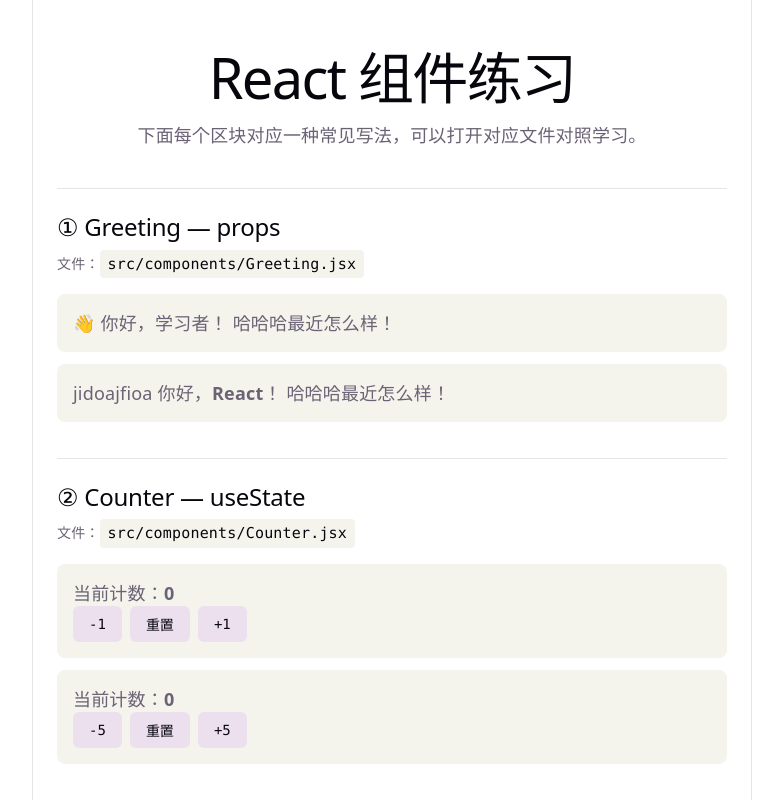
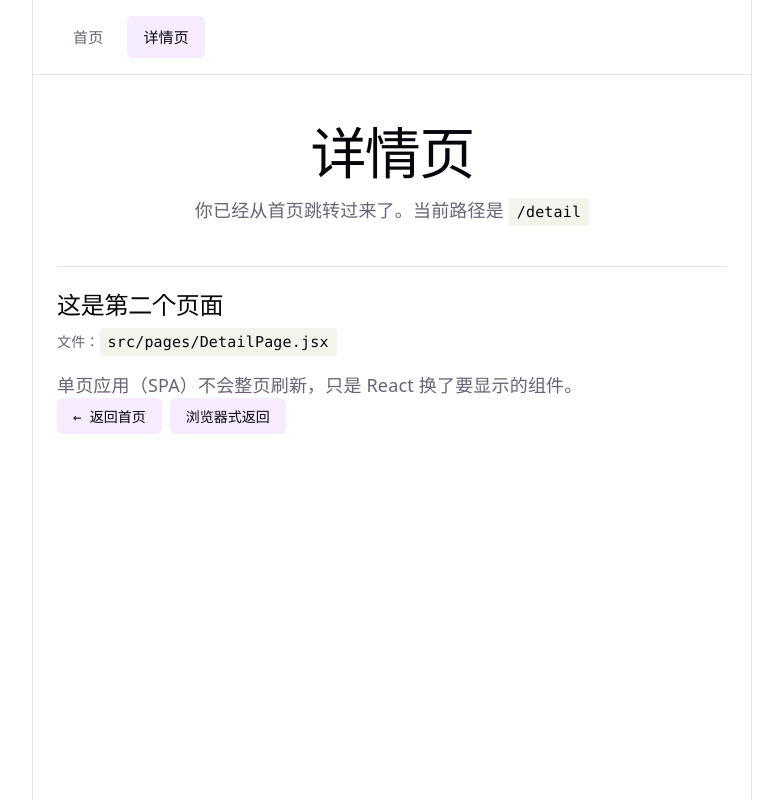
Before and after one commit to guoliangchen200171/reactpractice, a React (Vite) app: page /detail in a window 1280 px wide. Shown: the top 800 px of the page, without its empty margins (248-1031 px from the left). Built offline with nearby package versions, Linux system fonts and the light colour scheme.

Commit message:
页面跳转练习

```diff
--- a/src/App.css
+++ b/src/App.css
@@ -1,3 +1,46 @@
+.app-nav {
+  display: flex;
+  gap: 8px;
+  padding: 16px 24px;
+  border-bottom: 1px solid var(--border);
+}
+
+.app-nav a {
+  padding: 8px 16px;
+  border-radius: 6px;
+  text-decoration: none;
+  color: var(--text);
+  font-size: 15px;
+  transition: background 0.2s, color 0.2s;
+}
+
+.app-nav a:hover {
+  background: var(--code-bg);
+  color: var(--text-h);
+}
+
+.app-nav a.active {
+  background: var(--accent-bg);
+  color: var(--text-h);
+  font-weight: 500;
+}
+
+.route-demo button {
+  font-family: var(--mono);
+  font-size: 14px;
+  padding: 8px 18px;
+  border-radius: 6px;
+  border: 2px solid transparent;
+  color: var(--text-h);
+  background: var(--accent-bg);
+  cursor: pointer;
+  transition: border-color 0.2s;
+}
+
+.route-demo button:hover {
+  border-color: var(--accent-border);
+}
+
 .learn-page {
   padding: 32px 24px 48px;
   text-align: left;
--- a/src/App.jsx
+++ b/src/App.jsx
@@ -1,53 +1,30 @@
-import Greeting from './components/Greeting'
-import Counter from './components/Counter'
-import UserCard from './components/UserCard'
-import TodoList from './components/TodoList'
+import { BrowserRouter, Routes, Route, NavLink } from 'react-router-dom'
+import HomePage from './pages/HomePage'
+import DetailPage from './pages/DetailPage'
 import './App.css'
-
-const users = [
-  { name: '小明', role: '前端初学者', avatar: '🧑‍💻' },
-  { name: '小红', role: 'React 爱好者', avatar: '🎨' },
-    { name: '111', role: 'Re213213', avatar: 'dafadf' },
-]
 
 function App() {
   return (
-    <main className="learn-page">
-      <header className="learn-header">
-        <h1>React 组件练习</h1>
-        <p>下面每个区块对应一种常见写法，可以打开对应文件对照学习。</p>
-      </header>
+    <BrowserRouter>
+      <nav className="app-nav">
+        {/* Link：像 <a>，但不会刷新整页，只切换路由 */}
+        <NavLink to="/" end className={({ isActive }) => (isActive ? 'active' : '')}>
+          首页
+        </NavLink>
+        <NavLink
+          to="/detail"
+          className={({ isActive }) => (isActive ? 'active' : '')}
+        >
+          详情页
+        </NavLink>
+      </nav>
 
-      <section className="learn-section">
-        <h2>① Greeting — props</h2>
-        <p className="hint">文件：<code>src/components/Greeting.jsx</code></p>
-        <Greeting name="学习者" />
-        <Greeting name="React" emoji="jidoajfioa" />
-      </section>
-
-      <section className="learn-section">
-        <h2>② Counter — useState</h2>
-        <p className="hint">文件：<code>src/components/Counter.jsx</code></p>
-        <Counter />
-        <Counter step={5} />
-      </section>
-
-      <section className="learn-section">
-        <h2>③ UserCard — 传对象</h2>
-        <p className="hint">文件：<code>src/components/UserCard.jsx</code></p>
-        <div className="user-grid">
-          {users.map((user) => (
-            <UserCard key={user.name} user={user} />
-          ))}
-        </div>
-      </section>
-
-      <section className="learn-section">
-        <h2>④ TodoList — 列表 + 状态</h2>
-        <p className="hint">文件：<code>src/components/TodoList.jsx</code></p>
-        <TodoList />
-      </section>
-    </main>
+      {/* Routes：根据 URL 显示对应页面组件 */}
+      <Routes>
+        <Route path="/" element={<HomePage />} />
+        <Route path="/detail" element={<DetailPage />} />
+      </Routes>
+    </BrowserRouter>
   )
 }
 
--- /dev/null
+++ b/src/pages/DetailPage.jsx
@@ -0,0 +1,33 @@
+import { useNavigate } from 'react-router-dom'
+
+function DetailPage() {
+  const navigate = useNavigate()
+
+  return (
+    <main className="learn-page">
+      <header className="learn-header">
+        <h1>详情页</h1>
+        <p>你已经从首页跳转过来了。当前路径是 <code>/detail</code></p>
+      </header>
+
+      <section className="learn-section route-demo">
+        <h2>这是第二个页面</h2>
+        <p className="hint">
+          文件：<code>src/pages/DetailPage.jsx</code>
+        </p>
+        <p>单页应用（SPA）不会整页刷新，只是 React 换了要显示的组件。</p>
+
+        <div className="learn-actions">
+          <button type="button" onClick={() => navigate('/')}>
+            ← 返回首页
+          </button>
+          <button type="button" onClick={() => navigate(-1)}>
+            浏览器式返回
+          </button>
+        </div>
+      </section>
+    </main>
+  )
+}
+
+export default DetailPage
--- /dev/null
+++ b/src/pages/HomePage.jsx
@@ -0,0 +1,68 @@
+import { useNavigate } from 'react-router-dom'
+import Greeting from '../components/Greeting'
+import Counter from '../components/Counter'
+import UserCard from '../components/UserCard'
+import TodoList from '../components/TodoList'
+
+const users = [
+  { name: '小明', role: '前端初学者', avatar: '🧑‍💻' },
+  { name: '小红', role: 'React 爱好者', avatar: '🎨' },
+  { name: '111', role: 'Re213213', avatar: 'dafadf' },
+]
+
+function HomePage() {
+  // useNavigate：在事件里（比如点击按钮）编程式跳转
+  const navigate = useNavigate()
+
+  return (
+    <main className="learn-page">
+      <header className="learn-header">
+        <h1>React 组件练习</h1>
+        <p>下面每个区块对应一种常见写法，可以打开对应文件对照学习。</p>
+      </header>
+
+      <section className="learn-section route-demo">
+        <h2>⑤ 页面跳转</h2>
+        <p className="hint">
+          点击按钮用 <code>useNavigate()</code> 跳到详情页（见{' '}
+          <code>src/pages/HomePage.jsx</code>）
+        </p>
+        <button type="button" onClick={() => navigate('/detail')}>
+          去详情页 →
+        </button>
+      </section>
+
+      <section className="learn-section">
+        <h2>① Greeting — props</h2>
+        <p className="hint">文件：<code>src/components/Greeting.jsx</code></p>
+        <Greeting name="学习者" />
+        <Greeting name="React" emoji="jidoajfioa" />
+      </section>
+
+      <section className="learn-section">
+        <h2>② Counter — useState</h2>
+        <p className="hint">文件：<code>src/components/Counter.jsx</code></p>
+        <Counter />
+        <Counter step={5} />
+      </section>
+
+      <section className="learn-section">
+        <h2>③ UserCard — 传对象</h2>
+        <p className="hint">文件：<code>src/components/UserCard.jsx</code></p>
+        <div className="user-grid">
+          {users.map((user) => (
+            <UserCard key={user.name} user={user} />
+          ))}
+        </div>
+      </section>
+
+      <section className="learn-section">
+        <h2>④ TodoList — 列表 + 状态</h2>
+        <p className="hint">文件：<code>src/components/TodoList.jsx</code></p>
+        <TodoList />
+      </section>
+    </main>
+  )
+}
+
+export default HomePage
```
